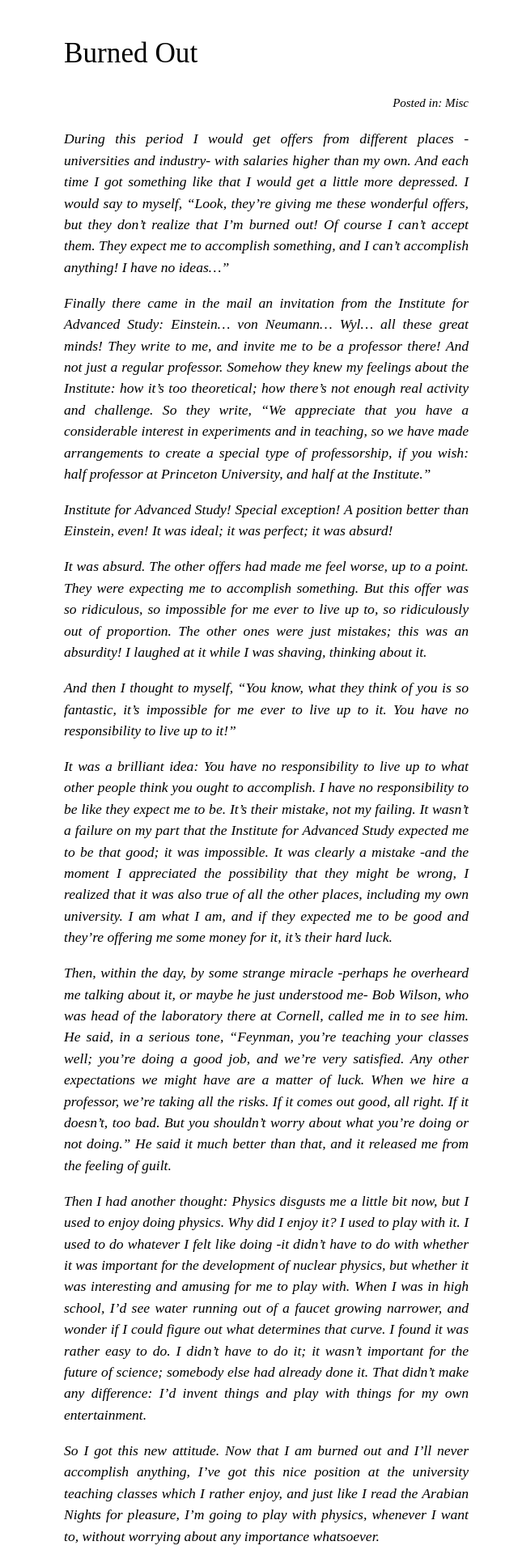
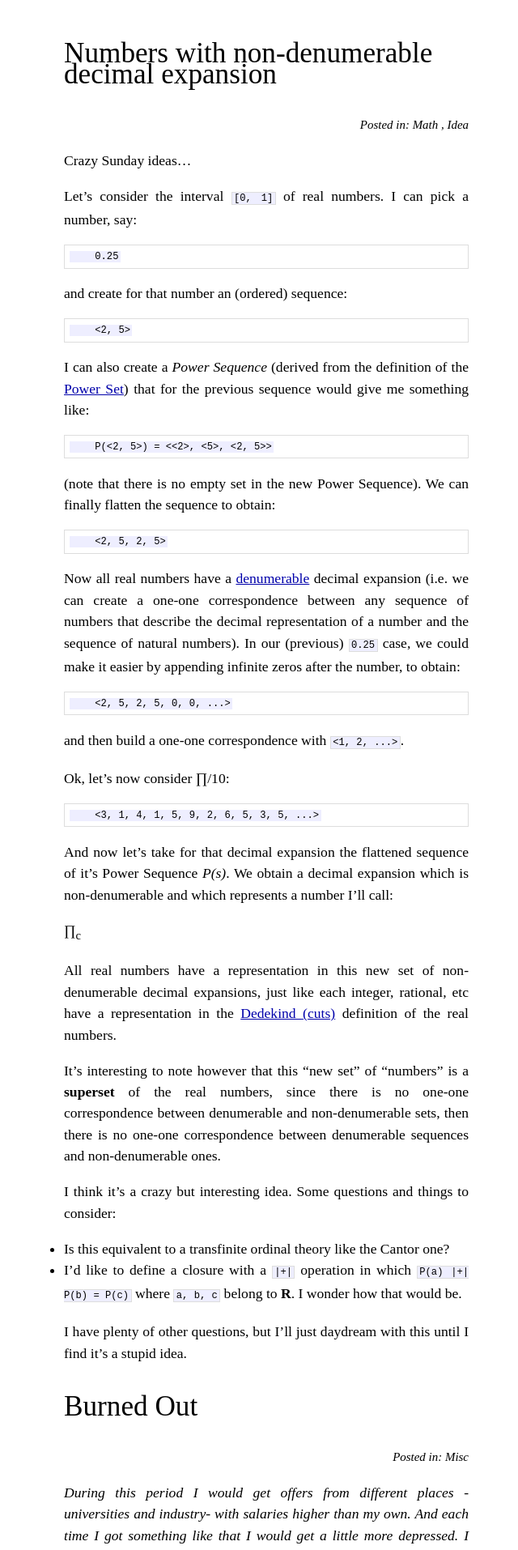
Before and after one commit to philogb/notes, a Jekyll site: the page built from index.html, in a window 1280 px wide. Shown: the top 1914 px of the page at 81% size, without its empty margins (186-826 px from the left). Built offline with Jekyll 4.4.1, drawn with Linux system fonts in a browser that asks for light colours; some web fonts are replaced.

Commit message:
Numbers with non-denumerable decimal expansion.

```diff
--- /dev/null
+++ b/_posts/2012-04-08-numbers-with-non-denumerable-decimal-expansion.markdown
@@ -0,0 +1,70 @@
+---
+layout: post
+title: Numbers with non-denumerable decimal expansion
+permalink: numbers-with-non-denumerable-decimal-expansion
+categories: [Math, Idea]
+---
+
+Crazy Sunday ideas...
+
+Let's consider the interval `[0, 1]` of real numbers. I can pick a
+number, say:
+
+        0.25
+
+and create for that number an (ordered) sequence:
+
+        <2, 5>
+
+I can also create a *Power Sequence* (derived from the definition of the
+[Power Set](http://en.wikipedia.org/wiki/Power_set)) that for the
+previous sequence would give me something like:
+
+        P(<2, 5>) = <<2>, <5>, <2, 5>>
+
+(note that there is no empty set in the new Power Sequence). We
+can finally flatten the sequence to obtain:
+
+        <2, 5, 2, 5>
+
+Now all real numbers have a [denumerable](http://en.wikipedia.org/wiki/Denumerable_set)
+decimal expansion (i.e. we can create a one-one correspondence between
+any sequence of numbers that describe the decimal representation of a number and the sequence
+of natural numbers). In our (previous) `0.25` case, we could make it easier by
+appending infinite zeros after the number, to obtain:
+
+        <2, 5, 2, 5, 0, 0, ...>
+
+and then build a one-one correspondence with `<1, 2, ...>`.
+
+Ok, let's now consider &prod;/10:
+
+        <3, 1, 4, 1, 5, 9, 2, 6, 5, 3, 5, ...>
+
+And now let's take for that decimal expansion the flattened
+sequence of it's Power Sequence *P(s)*. We obtain a decimal expansion which
+is non-denumerable and which represents a number I'll call:
+
+  &prod;<sub>c</sub>
+
+All real numbers have a representation in this new set of non-denumerable
+decimal expansions, just like each integer, rational, etc have a
+representation in the [Dedekind (cuts)](http://en.wikipedia.org/wiki/Dedekind_cut)
+definition of the real numbers.
+
+It's interesting to note however that this "new set" of "numbers" is a **superset** of the
+real numbers, since there is no one-one correspondence between
+denumerable and non-denumerable sets, then there is no one-one
+correspondence between denumerable sequences and non-denumerable ones.
+
+I think it's a crazy but interesting idea. Some questions and things to
+consider:
+
+ * Is this equivalent to a transfinite ordinal theory like the Cantor
+   one?
+ * I'd like to define a closure with a `|+|` operation in which `P(a)
+   |+| P(b) = P(c)` where `a, b, c` belong to **R**. I wonder how that
+   would be.
+
+I have plenty of other questions, but I'll just daydream with this until
+I find it's a stupid idea.
--- a/css/style.css
+++ b/css/style.css
@@ -16,6 +16,7 @@ body {
 
 h1, h2, h3, h4, h5, h6 {
   margin-top: 10px;
+  text-align: left;
 }
 
 h1 {
@@ -169,7 +170,7 @@ table {
 
 /* standard */
 
-#post pre {
+pre {
   border: 1px solid #ddd;
   background-color: #eef;
   padding: 0 .4em;
@@ -181,14 +182,14 @@ table {
   margin-bottom: 1em;
 }
 
-#post code {
+code {
   border: 1px solid #ddd;
   background-color: #eef;
   font-size: 85%;
   padding: 0 .2em;
 }
 
-#post pre code {
+pre code {
   border: none;
 }
 
```
